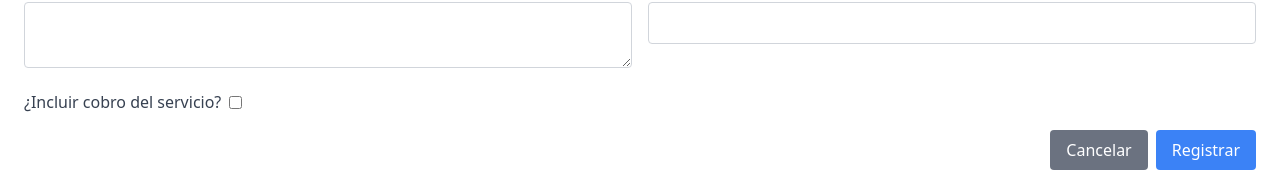
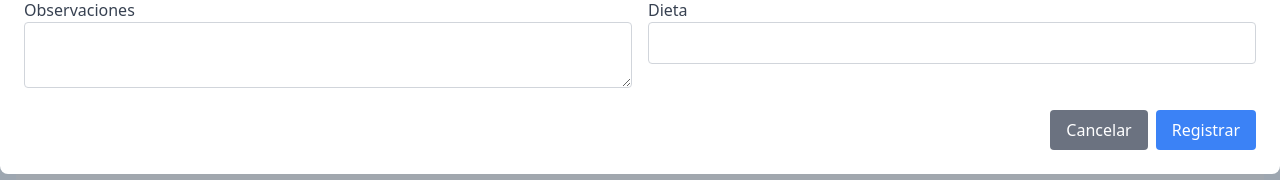
Before and after one commit to agbarbecho/BETEL-APP, a React (Vite) app in the folder BETFRONTEND/: page /veterinario/hospitalization in a window 1280 px wide. Both pictures are taken after a click on the button "Registrar Hospitalización". Shown: the part 515-695 px from the top of the page. Built offline with nearby package versions, Linux system fonts and the light colour scheme; no server answers.

Commit message:
Update RegisterHospitalizationModal.jsx

```diff
--- a/BETFRONTEND/src/components/modals/RegisterHospitalizationModal.jsx
+++ b/BETFRONTEND/src/components/modals/RegisterHospitalizationModal.jsx
@@ -246,18 +246,7 @@ const RegisterHospitalizationModal = ({ isOpen, onClose, onRegisterSuccess, hosp
               />
             </div>
           </div>
-          <div className="grid grid-cols-2 gap-4 mb-4">
-            <div className="flex items-center">
-              <label className="block text-gray-700 mr-2">¿Incluir cobro del servicio?</label>
-              <input
-                type="checkbox"
-                name="charge_service"
-                checked={formData.charge_service}
-                onChange={handleChange}
-                className="mr-2"
-              />
-            </div>
-          </div>
+
           <div className="flex justify-end">
             <button
               type="button"
```
